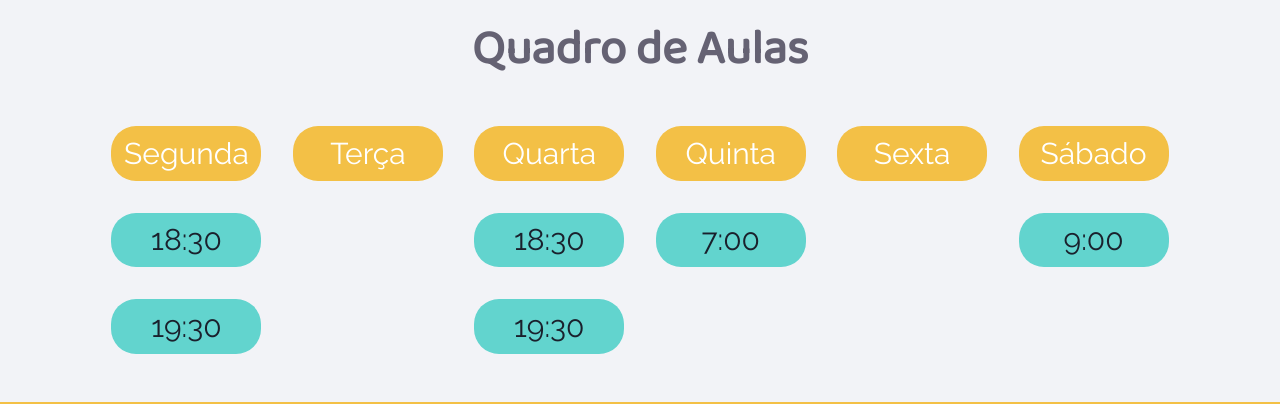
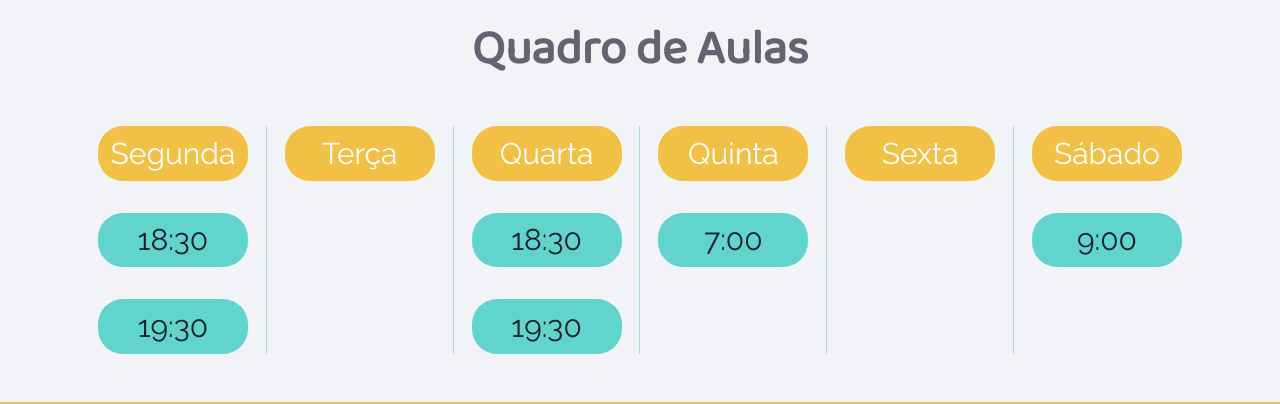
Before and after one commit to Rodrigo-Brezolin-Buquera/YGM-SPA, a React (Create React App) app: page / in a window 1280 px wide. Shown: the part 2920-3324 px from the top of the page. Built offline with nearby package versions, Linux system fonts and the light colour scheme.

Commit message:
divider na agenda - sem responsividade

```diff
--- a/src/pages/mainPage/components/agenda/Agenda.js
+++ b/src/pages/mainPage/components/agenda/Agenda.js
@@ -1,6 +1,6 @@
 import { fridayClasses, mondayClasses, saturdayClasses, thursdayClasses, tuesdayClasses, wednesdayClasses } from "../../../../constants/texts/agendaInformation"
 import { DayCard } from "./components/DayCard/DayCard"
-import { Box, Heading, Image } from "@chakra-ui/react"
+import { Box, Heading, Image, Divider } from "@chakra-ui/react"
 import Whatsapp from "../../../../assets/socialMedia/Whatsapp.png"
 import ReactWhatsapp from 'react-whatsapp';
 import { reactWhatapp, whatsappMessage } from "../../../../constants/texts/contactInformation";
@@ -29,10 +29,15 @@ export const Agenda = () => {
                 flexGrow={"2"}
             >
                 <DayCard day={"Segunda"} classes={mondayClasses} />
+                <Divider orientation={"vertical"} borderColor={"brand.100"}/>
                 <DayCard day={"Terça"} classes={tuesdayClasses} />
+                <Divider orientation={"vertical"} borderColor={"brand.100"}/>
                 <DayCard day={"Quarta"} classes={wednesdayClasses} />
+                <Divider orientation={"vertical"} borderColor={"brand.100"}/>
                 <DayCard day={"Quinta"} classes={thursdayClasses} />
+                <Divider orientation={"vertical"} borderColor={"brand.100"}/>
                 <DayCard day={"Sexta"} classes={fridayClasses} />
+                <Divider orientation={"vertical"} borderColor={"brand.100"}/>
                 <DayCard day={"Sábado"} classes={saturdayClasses} />
             </Box>
 
```
